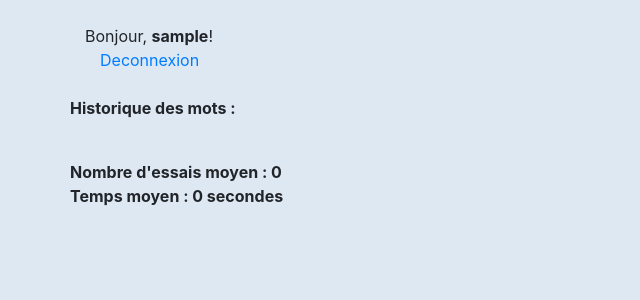
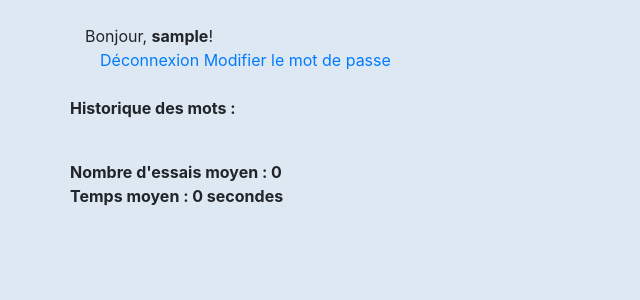
Before and after one commit to Gubendo/satom, a Django app: page /user/ in a window 1280 px wide. Shown: the part 58-358 px from the top of the page, without its empty margins (0-640 px from the left). Run offline with Django 4.2, Linux system fonts and the light colour scheme; the visitor is signed in with stand-in values (Sample User, id 1); some libraries are stand-ins or nearby versions.

Commit message:
faut remettre l'option pour changer le mdp

```diff
--- a/users/templates/users/dashboard.html
+++ b/users/templates/users/dashboard.html
@@ -6,11 +6,11 @@
 <div class="row">Bonjour,&nbsp; <strong>{{ user.username|default:'Invité' }}</strong>!</div>
 
     {% if user.is_authenticated %}
-        <a href="#" onclick="document.getElementById('logout-form').submit();">Deconnexion</a>
+        <a href="#" onclick="document.getElementById('logout-form').submit();">Déconnexion</a>
         <form id="logout-form" method="post" action="{% url 'logout' %}" style="display:none;">
             {% csrf_token %}
         </form>
-        </div>
+        <a href="{% url 'password_change' %}">Modifier le mot de passe</a> </div>
     <br>
     <div class="row"><p><strong> Historique des mots : </strong></p></div>
     {% for word in words %}
```
